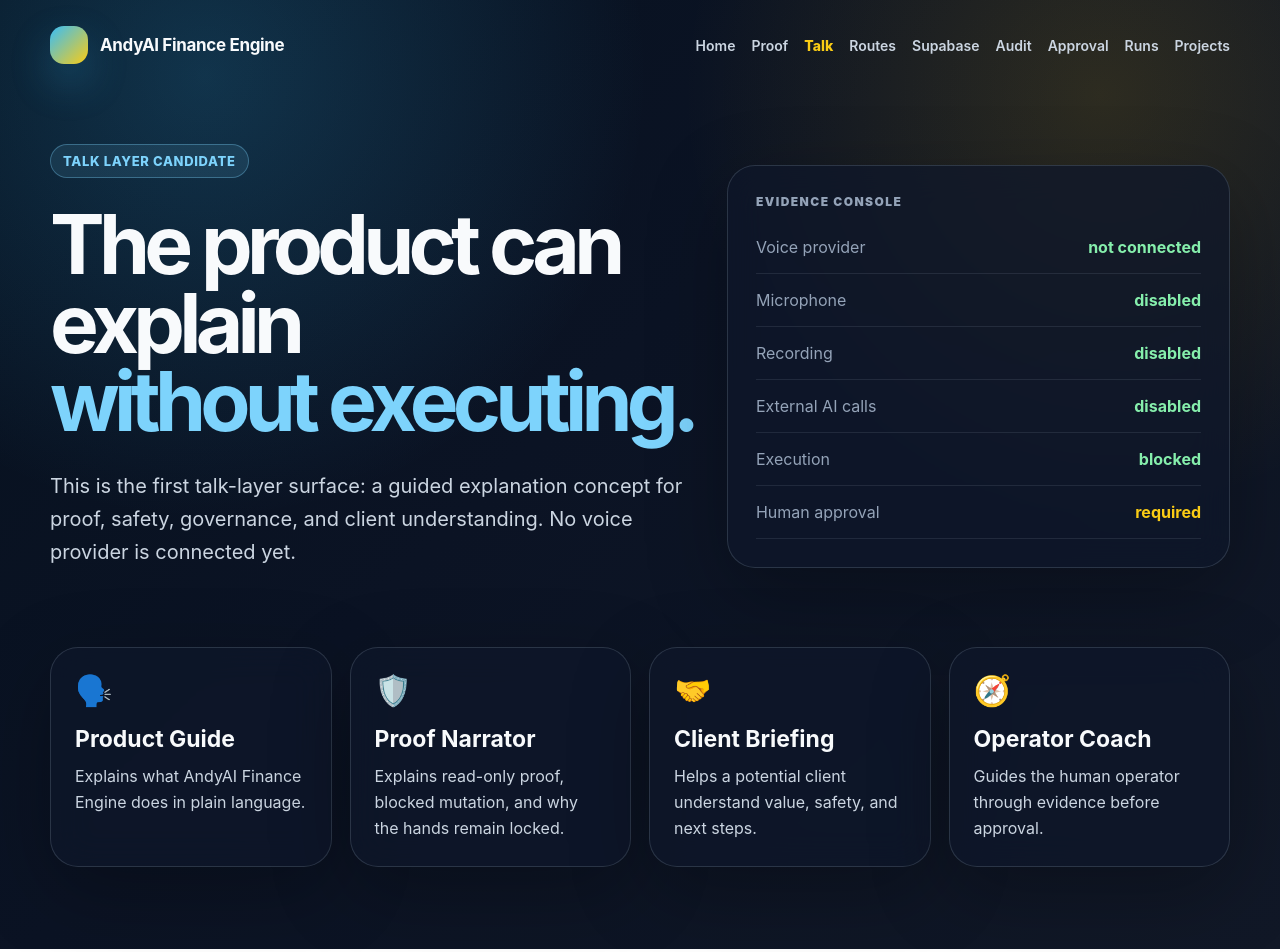
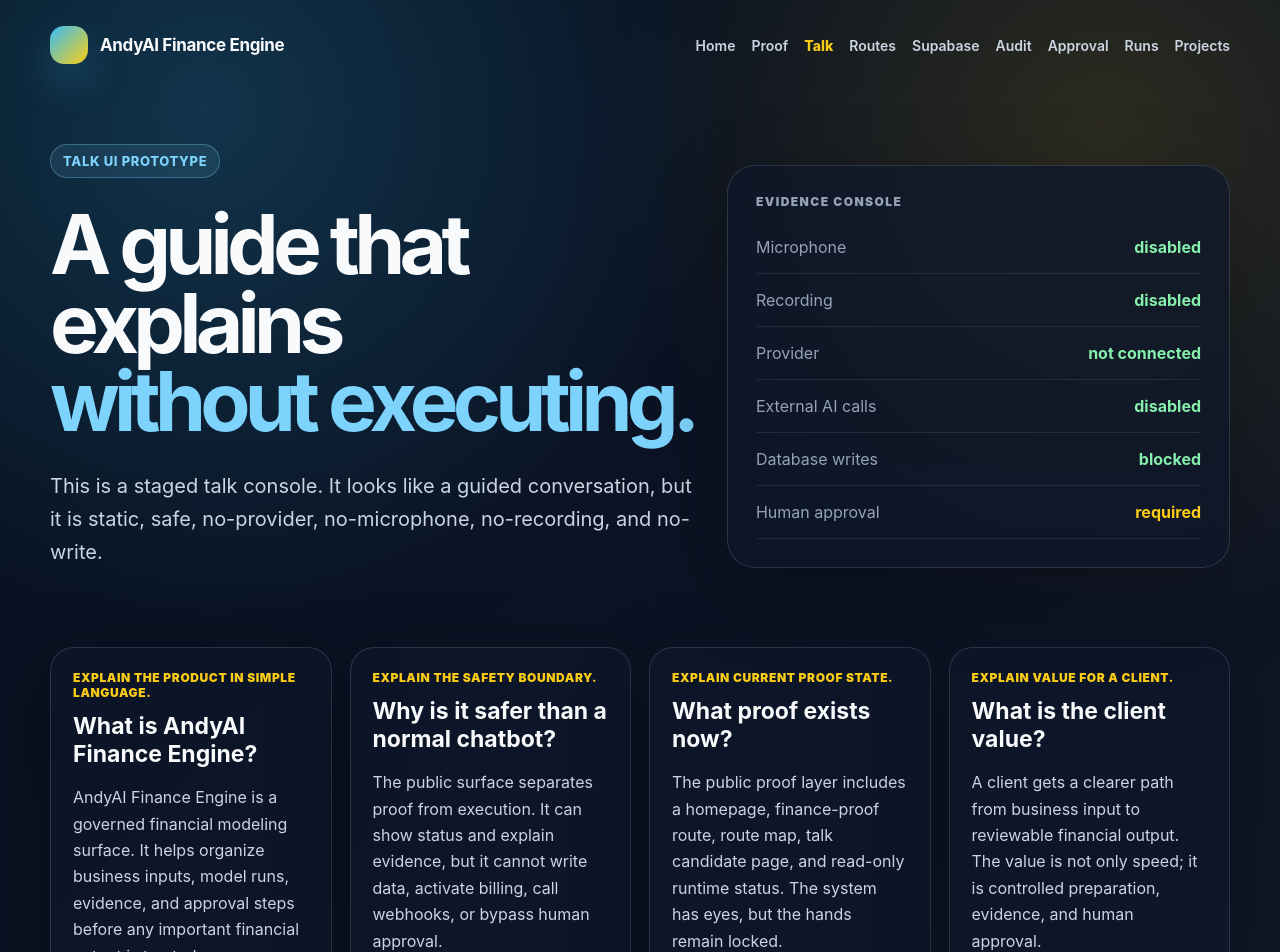
Before and after one commit to kolundzic/andyai-finance-engine, a Next.js app: page /talk in a window 1280 px wide. Shown: the top 952 px of the page. Built offline with nearby package versions, Linux system fonts and the light colour scheme.

Commit message:
feat: refresh v15.3.0 talk page prototype

```diff
--- a/app/talk/page.tsx
+++ b/app/talk/page.tsx
@@ -1,32 +1,45 @@
 import { EvidenceConsole, FeatureGrid, PrestigePage } from "../../src/ui/finance-prestige-system";
+import { talkCards, talkSafetyRows } from "../../src/talk/static-talk-console";
 
 export const metadata = {
-  title: "AndyAI Finance Engine — Talk Layer Candidate",
-  description: "A guided explanation layer for proof, safety, and human approval.",
+  title: "AndyAI Finance Engine — Talk UI Prototype",
+  description: "A static, no-provider talk console for product explanation.",
 };
 
 export default function TalkPage() {
   return (
     <PrestigePage
       active="/talk"
-      badge="Talk Layer Candidate"
-      title="The product can explain"
+      badge="Talk UI Prototype"
+      title="A guide that explains"
       accent="without executing."
-      lead="This is the first talk-layer surface: a guided explanation concept for proof, safety, governance, and client understanding. No voice provider is connected yet."
-      right={<EvidenceConsole rows={[
-        ["Voice provider", "not connected", "green"],
-        ["Microphone", "disabled", "green"],
-        ["Recording", "disabled", "green"],
-        ["External AI calls", "disabled", "green"],
-        ["Execution", "blocked", "green"],
-        ["Human approval", "required", "gold"],
-      ]} />}
+      lead="This is a staged talk console. It looks like a guided conversation, but it is static, safe, no-provider, no-microphone, no-recording, and no-write."
+      right={<EvidenceConsole rows={talkSafetyRows as any} />}
     >
+      <div style={{ display: "grid", gridTemplateColumns: "repeat(auto-fit, minmax(260px, 1fr))", gap: "18px", marginBottom: "28px" }}>
+        {talkCards.map((card) => (
+          <article
+            key={card.id}
+            style={{
+              border: "1px solid rgba(148,163,184,0.22)",
+              background: "rgba(15,23,42,0.72)",
+              boxShadow: "0 24px 80px rgba(0,0,0,0.28)",
+              borderRadius: "24px",
+              padding: "22px",
+            }}
+          >
+            <p style={{ color: "#facc15", marginTop: 0, fontWeight: 900, letterSpacing: "0.05em", textTransform: "uppercase", fontSize: "12px" }}>{card.prompt}</p>
+            <h3 style={{ fontSize: "23px", margin: "12px 0" }}>{card.title}</h3>
+            <p style={{ color: "#cbd5e1", lineHeight: 1.65, marginBottom: 0 }}>{card.response}</p>
+          </article>
+        ))}
+      </div>
+
       <FeatureGrid items={[
-        ["🗣️", "Product Guide", "Explains what AndyAI Finance Engine does in plain language."],
-        ["🛡️", "Proof Narrator", "Explains read-only proof, blocked mutation, and why the hands remain locked."],
-        ["🤝", "Client Briefing", "Helps a potential client understand value, safety, and next steps."],
-        ["🧭", "Operator Coach", "Guides the human operator through evidence before approval."],
+        ["🗣️", "Static talk simulation", "The console demonstrates guided explanation before any live provider is connected."],
+        ["🛡️", "No-provider boundary", "No API keys, microphone, recording, network calls, or DB writes are activated."],
+        ["🤝", "Client-ready story", "The product can explain value, proof, and safety in business language."],
+        ["🧭", "Next step", "Future versions can add UI interaction before any real voice runtime."],
       ]} />
     </PrestigePage>
   );
--- a/package.json
+++ b/package.json
@@ -1,6 +1,6 @@
 {
   "name": "andyai-finance-engine",
-  "version": "15.2.0",
+  "version": "15.3.0",
   "private": true,
   "description": "AndyAI Finance Engine — public showcase powered by a governed financial modeling core.",
   "scripts": {
```
Also changed, not shown: 3 other files (tests, documents, lock files or other folders).
